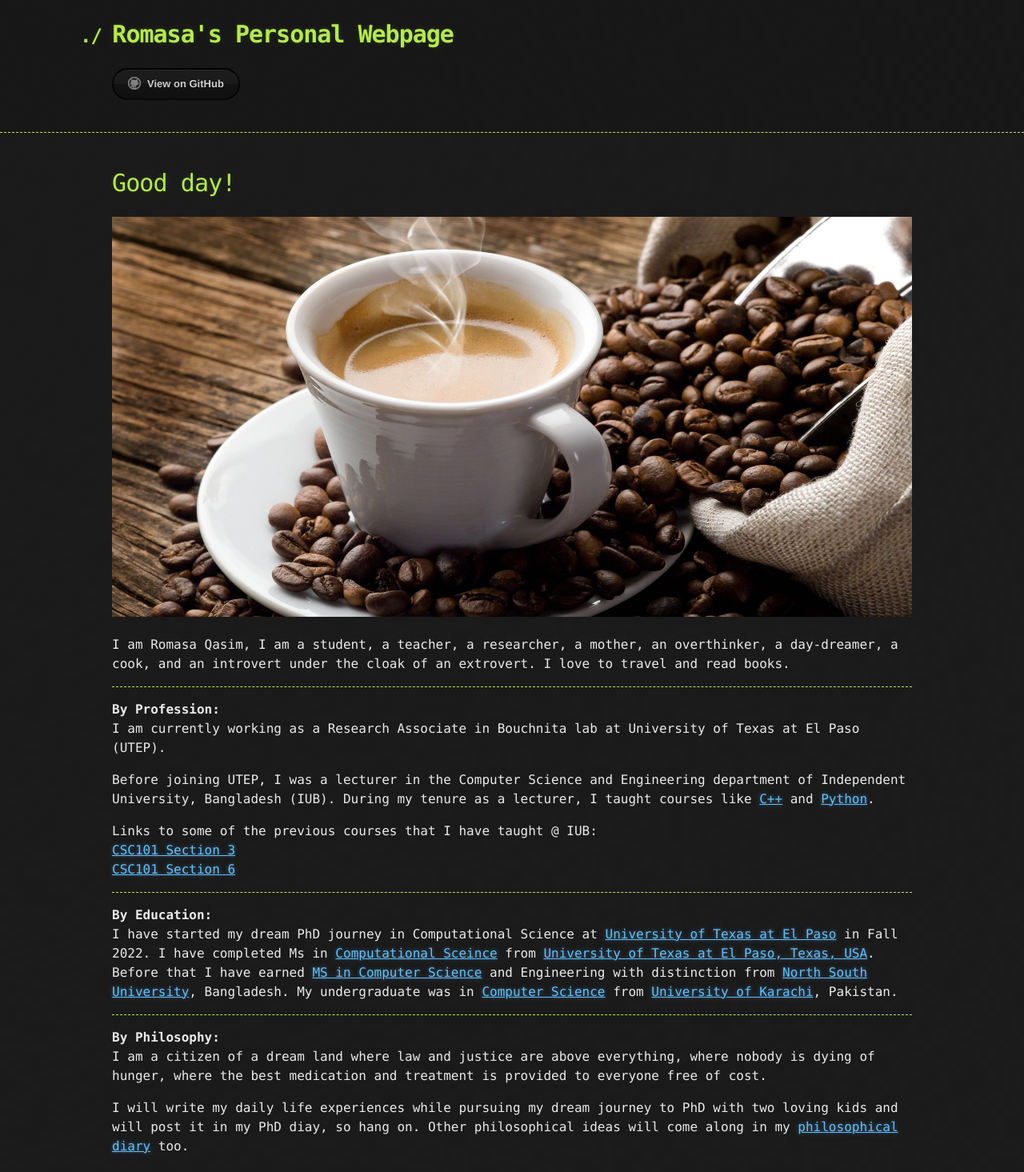
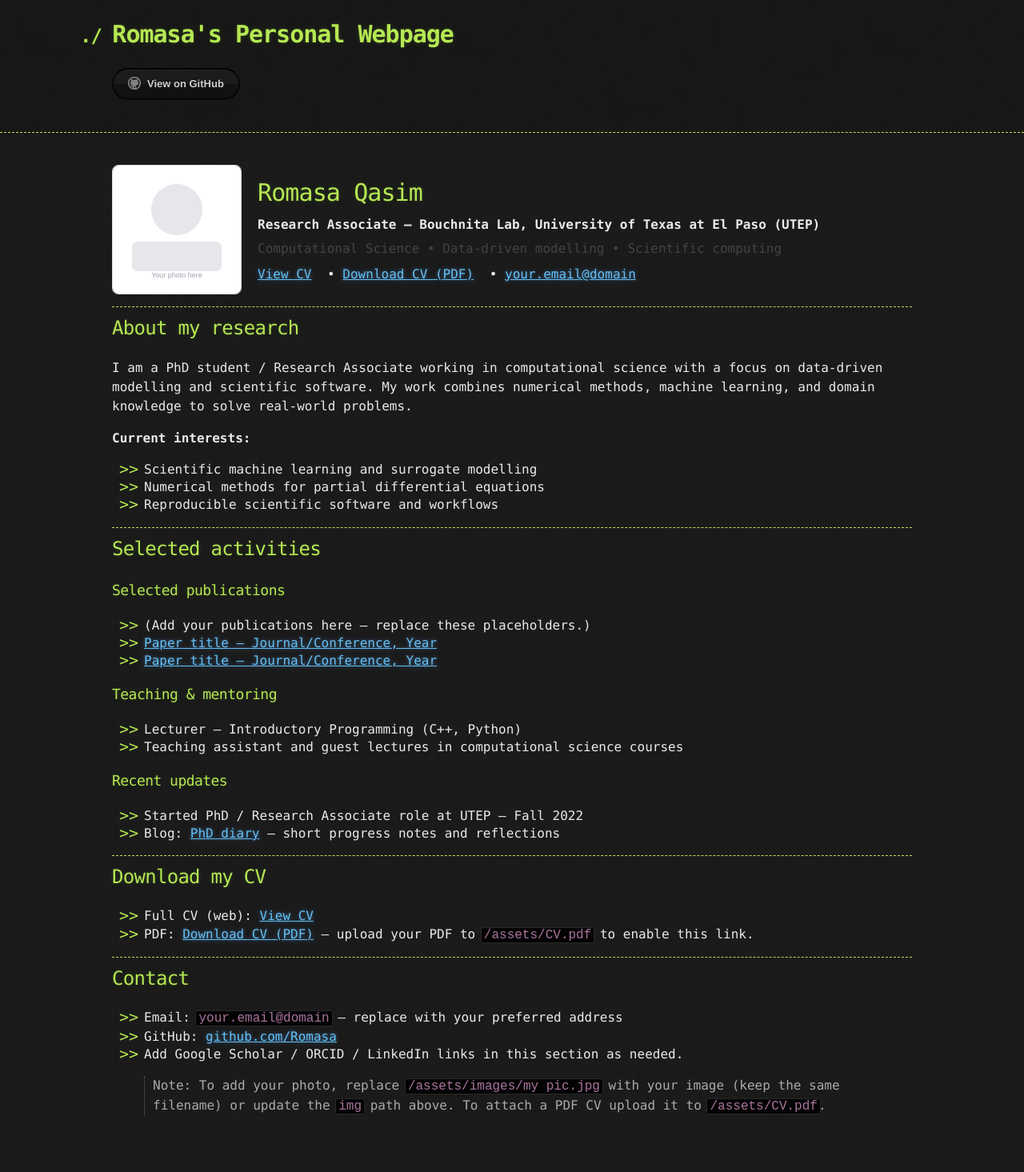
Before and after one commit to Romasa/romasa.github.io, a Jekyll site: the page built from index.md, in a window 1280 px wide. Shown: the whole page at 80% size. Built offline with Jekyll 4.4.1, drawn with Linux system fonts in a browser that asks for light colours; our own code applies the rules of GitHub Pages for plain Markdown files; the repository's description, which GitHub fills in, is left out; after the commit the page ends 1415 px from its top, so only the background shows below that.

Commit message:
New look, added picture and CV

```diff
--- a/index.md
+++ b/index.md
@@ -1,28 +1,62 @@
-# Good day!
+<div style="display:flex;gap:22px;align-items:center;flex-wrap:wrap">
+  <div style="flex:0 0 160px;">
+    <img src="/assets/images/profile.svg" alt="Profile photo" style="width:160px;height:160px;object-fit:cover;border-radius:8px;border:1px solid #ddd">
+  </div>
 
-<img src="coffee.jpg" width="1000" height="500">
+  <div style="flex:1;min-width:240px">
+    <h1 style="margin:0">Romasa Qasim</h1>
+    <p style="margin:6px 0"><strong>Research Associate — Bouchnita Lab, University of Texas at El Paso (UTEP)</strong></p>
+    <p style="margin:6px 0;color:#444">Computational Science • Data-driven modelling • Scientific computing</p>
+    <p style="margin:8px 0">
+      <a href="/cv" style="margin-right:10px">View CV</a>
+      • <a href="/assets/CV.pdf" style="margin-right:10px">Download CV (PDF)</a>
+      • <a href="mailto:your.email@domain">your.email@domain</a>
+    </p>
+  </div>
+</div>
 
-I am Romasa Qasim, I am a student, a teacher, a researcher, a mother, an overthinker, a day-dreamer, a cook, and an introvert under the cloak of an extrovert. I love to travel and read books.
+---
 
-* * *
-**By Profession:**\
-I am currently working as a Research Associate in Bouchnita lab at University of Texas at El Paso (UTEP).
+## About my research
 
-Before joining UTEP, I was a lecturer in the Computer Science and Engineering department of Independent University, Bangladesh (IUB). During my tenure as a lecturer, I taught courses like [C++](https://github.com/Romasa/Introductory-Programming-with-C-Plus-Plus) and [Python](https://github.com/Romasa/Introduction-to-python).
+I am a PhD student / Research Associate working in computational science with a focus on data-driven modelling and scientific software. My work combines numerical methods, machine learning, and domain knowledge to solve real-world problems.
 
+**Current interests:**
 
-Links to some of the previous courses that I have taught @ IUB:\
-[CSC101 Section 3](spring21/csc101sec3/)\
-[CSC101 Section 6](spring21/csc101sec6/)
+- Scientific machine learning and surrogate modelling
+- Numerical methods for partial differential equations
+- Reproducible scientific software and workflows
 
-* * *
+---
 
-**By Education:**\
-I have started my dream PhD journey in Computational Science at [University of Texas at El Paso](https://www.utep.edu/science) in Fall 2022. I have completed Ms in [Computational Sceince](https://www.utep.edu/science/computational-science/) from [University of Texas at El Paso, Texas, USA](https://www.utep.edu/). Before that I have earned [MS in Computer Science](https://www.northsouth.edu/academic/programs-18022021/master/ms-cse.html) and Engineering with distinction from [North South University](https://www.northsouth.edu/), Bangladesh. My undergraduate was in [Computer Science](https://uok.edu.pk/faculties/computerscience/bs.php) from [University of Karachi](https://uok.edu.pk/), Pakistan.
+## Selected activities
 
-* * *
+### Selected publications
+- (Add your publications here — replace these placeholders.)
+- [Paper title — Journal/Conference, Year](#)
+- [Paper title — Journal/Conference, Year](#)
 
-**By Philosophy:**\
-I am a citizen of a dream land where law and justice are above everything, where nobody is dying of hunger, where the best medication and treatment is provided to everyone free of cost.
+### Teaching & mentoring
+- Lecturer — Introductory Programming (C++, Python)
+- Teaching assistant and guest lectures in computational science courses
 
-I will write my daily life experiences while pursuing my dream journey to PhD with two loving kids and will post it in my PhD diay, so hang on. Other philosophical ideas will come along in my [philosophical diary](looks_strange.md) too.
+### Recent updates
+- Started PhD / Research Associate role at UTEP — Fall 2022
+- Blog: [PhD diary](/phd_diary.md) — short progress notes and reflections
+
+---
+
+## Download my CV
+
+- Full CV (web): [View CV](/cv)
+- PDF: [Download CV (PDF)](/assets/CV.pdf) — upload your PDF to `/assets/CV.pdf` to enable this link.
+
+---
+
+## Contact
+
+- Email: `your.email@domain` — replace with your preferred address
+- GitHub: [github.com/Romasa](https://github.com/Romasa)
+- Add Google Scholar / ORCID / LinkedIn links in this section as needed.
+
+> Note: To add your photo, replace `/assets/images/my pic.jpg` with your image (keep the same filename) or update the `img` path above. To attach a PDF CV upload it to `/assets/CV.pdf`.
```
Also changed, not shown: cv.md (added, +67 -0 lines), the_books_I_read.md (+3 -0 lines), assets/images/my pic.jpg (added), assets/images/profile.svg (added).
